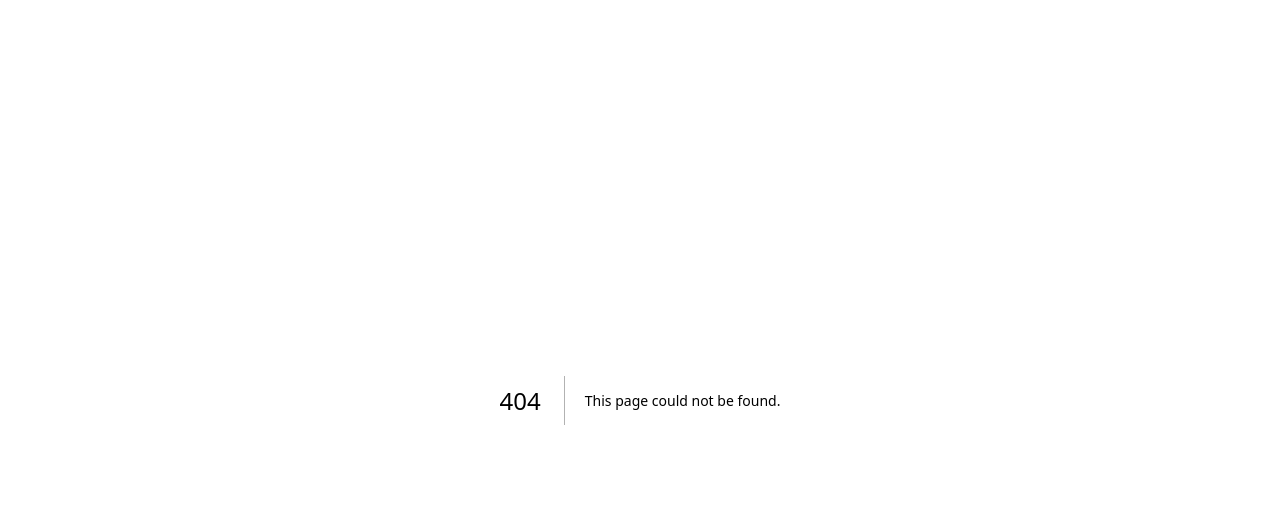
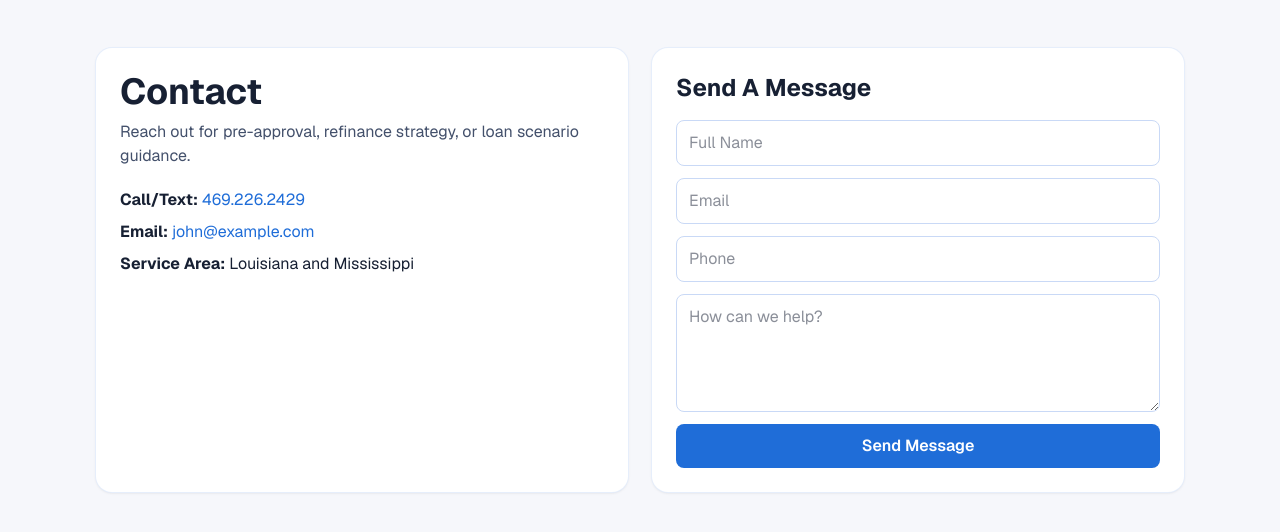
Before and after one commit to jcismail/Nola_Rate, a Next.js app: page /contact in a window 1280 px wide. Before the commit this address had no page. Shown: the top 532 px of the page. Built offline with nearby package versions, Linux system fonts and the light colour scheme.

Commit message:
feat: add contact and review pages with analytics hooks and handoff docs

```diff
--- /dev/null
+++ b/src/app/contact/page.tsx
@@ -0,0 +1,73 @@
+"use client";
+
+import { FormEvent, useState } from "react";
+
+type FormState = "idle" | "submitting" | "success" | "error";
+
+export default function ContactPage() {
+  const [state, setState] = useState<FormState>("idle");
+  const [error, setError] = useState("");
+
+  async function onSubmit(event: FormEvent<HTMLFormElement>) {
+    event.preventDefault();
+    setState("submitting");
+    setError("");
+    const formData = new FormData(event.currentTarget);
+    const payload = {
+      leadType: "contact_request",
+      page: "/contact",
+      submittedAt: new Date().toISOString(),
+      ...Object.fromEntries(formData.entries()),
+    };
+    try {
+      const res = await fetch("/api/leads", {
+        method: "POST",
+        headers: { "Content-Type": "application/json" },
+        body: JSON.stringify(payload),
+      });
+      if (!res.ok) {
+        const body = (await res.json().catch(() => ({}))) as { error?: string };
+        throw new Error(body.error || "Submission failed.");
+      }
+      setState("success");
+      event.currentTarget.reset();
+    } catch (e) {
+      setError(e instanceof Error ? e.message : "Submission failed.");
+      setState("error");
+    }
+  }
+
+  return (
+    <main className="mx-auto min-h-screen max-w-6xl px-6 py-12 md:px-8">
+      <section className="grid gap-6 md:grid-cols-2">
+        <article className="rounded-2xl bg-white p-6 shadow-sm ring-1 ring-[#e6eefb]">
+          <h1 className="text-4xl font-bold text-[#172033]">Contact</h1>
+          <p className="mt-2 text-[#43506b]">
+            Reach out for pre-approval, refinance strategy, or loan scenario guidance.
+          </p>
+          <div className="mt-5 space-y-2 text-[#172033]">
+            <p><strong>Call/Text:</strong> <a href="tel:+14692262429" className="text-[#1f6dd8]">469.226.2429</a></p>
+            <p><strong>Email:</strong> <a href="mailto:john@example.com" className="text-[#1f6dd8]">john@example.com</a></p>
+            <p><strong>Service Area:</strong> Louisiana and Mississippi</p>
+          </div>
+        </article>
+
+        <article className="rounded-2xl bg-white p-6 shadow-sm ring-1 ring-[#e6eefb]">
+          <h2 className="text-2xl font-bold text-[#172033]">Send A Message</h2>
+          <form className="mt-4 grid gap-3" onSubmit={(e) => void onSubmit(e)}>
+            <input type="text" name="company_website" autoComplete="off" tabIndex={-1} className="hidden" />
+            <input name="name" required placeholder="Full Name" className="rounded-lg border border-[#c9d9f6] px-3 py-2.5" />
+            <input name="email" required type="email" placeholder="Email" className="rounded-lg border border-[#c9d9f6] px-3 py-2.5" />
+            <input name="phone" placeholder="Phone" className="rounded-lg border border-[#c9d9f6] px-3 py-2.5" />
+            <textarea name="message" rows={4} required placeholder="How can we help?" className="rounded-lg border border-[#c9d9f6] px-3 py-2.5" />
+            <button type="submit" className="rounded-lg bg-[#1f6dd8] px-4 py-2.5 font-semibold text-white">
+              {state === "submitting" ? "Submitting..." : "Send Message"}
+            </button>
+            {state === "success" && <p className="text-sm text-green-700">Message received. We will follow up soon.</p>}
+            {state === "error" && <p className="text-sm text-red-700">{error || "Submission failed."}</p>}
+          </form>
+        </article>
+      </section>
+    </main>
+  );
+}
--- a/src/app/page.tsx
+++ b/src/app/page.tsx
@@ -80,6 +80,7 @@ export default function Home() {
   const [callState, setCallState] = useState<FormState>("idle");
   const [appState, setAppState] = useState<FormState>("idle");
   const [magnetState, setMagnetState] = useState<FormState>("idle");
+  const [formError, setFormError] = useState("");
 
   const utm = useMemo(() => {
     if (typeof window === "undefined") return {};
@@ -99,6 +100,7 @@ export default function Home() {
     setState: (state: FormState) => void
   ) {
     event.preventDefault();
+    setFormError("");
     setState("submitting");
 
     const formData = new FormData(event.currentTarget);
@@ -117,13 +119,25 @@ export default function Home() {
         body: JSON.stringify(payload),
       });
 
-      if (!res.ok) throw new Error("submit failed");
+      if (!res.ok) {
+        const body = (await res.json().catch(() => ({}))) as { error?: string };
+        throw new Error(body.error || "submit failed");
+      }
       setState("success");
       event.currentTarget.reset();
       router.push(`/thank-you?type=${leadType}`);
-    } catch {
+    } catch (error) {
+      setFormError(error instanceof Error ? error.message : "Submission failed. Please try again.");
       setState("error");
     }
+  }
+
+  function trackEvent(name: string, data?: Record<string, string>) {
+    if (typeof window === "undefined") return;
+    const eventData = { event: name, ...data };
+    (window as Window & { dataLayer?: Record<string, unknown>[] }).dataLayer?.push(
+      eventData
+    );
   }
 
   return (
@@ -162,9 +176,9 @@ export default function Home() {
                 John helps buyers compare lenders, choose the right loan strategy, and close with confidence.
               </p>
               <div className="flex flex-wrap gap-3">
-                <a href="#quote-form" className="rounded-full bg-[#f7b84d] px-5 py-3 text-sm font-semibold text-[#172033]">Get My Rate Quote</a>
-                <a href={calendlyUrl} target="_blank" rel="noopener noreferrer" className="rounded-full border border-white/50 px-5 py-3 text-sm font-semibold text-white">Schedule 15-Min Mortgage Call</a>
-                <a href="#application-form" className="rounded-full border border-white/50 px-5 py-3 text-sm font-semibold text-white">Upload Docs / Start Application</a>
+                <a href="#quote-form" onClick={() => trackEvent("cta_click", { cta: "hero_rate_quote" })} className="rounded-full bg-[#f7b84d] px-5 py-3 text-sm font-semibold text-[#172033]">Get My Rate Quote</a>
+                <a href={calendlyUrl} onClick={() => trackEvent("cta_click", { cta: "hero_schedule_call" })} target="_blank" rel="noopener noreferrer" className="rounded-full border border-white/50 px-5 py-3 text-sm font-semibold text-white">Schedule 15-Min Mortgage Call</a>
+                <a href="#application-form" onClick={() => trackEvent("cta_click", { cta: "hero_start_application" })} className="rounded-full border border-white/50 px-5 py-3 text-sm font-semibold text-white">Upload Docs / Start Application</a>
               </div>
             </div>
             <div className="space-y-4">
@@ -182,7 +196,7 @@ export default function Home() {
         <section className="mt-9 grid gap-6 lg:grid-cols-3">
           <article id="quote-form" className="rounded-2xl bg-white p-6 shadow-md ring-1 ring-[#e6eefb]">
             <h2 className="text-xl font-bold text-[#172033]">Rate Quote</h2>
-            <form className="mt-5 grid gap-3" onSubmit={(e) => void submitLead(e, "rate_quote", setQuoteState)}>
+            <form className="mt-5 grid gap-3" onSubmit={(e) => { trackEvent("form_submit_attempt", { form: "rate_quote" }); void submitLead(e, "rate_quote", setQuoteState); }}>
               <input type="text" name="company_website" autoComplete="off" tabIndex={-1} className="hidden" />
               <input name="name" required placeholder="Full Name" className="rounded-lg border border-[#c9d9f6] px-3 py-2.5" />
               <input name="email" type="email" required placeholder="Email" className="rounded-lg border border-[#c9d9f6] px-3 py-2.5" />
@@ -196,14 +210,14 @@ export default function Home() {
               </select>
               <button type="submit" className="mt-1 rounded-lg bg-[#1f6dd8] px-4 py-2.5 font-semibold text-white">{quoteState === "submitting" ? "Submitting..." : "Get My Rate Quote"}</button>
               {quoteState === "success" && <p className="text-sm text-green-700">Thanks, we received your quote request.</p>}
-              {quoteState === "error" && <p className="text-sm text-red-700">Submission failed. Please try again.</p>}
+              {quoteState === "error" && <p className="text-sm text-red-700">{formError || "Submission failed. Please try again."}</p>}
             </form>
           </article>
 
           <article className="rounded-2xl bg-white p-6 shadow-md ring-1 ring-[#e6eefb]">
             <h2 className="text-xl font-bold text-[#172033]">15-Min Call</h2>
             <a href={calendlyUrl} target="_blank" rel="noopener noreferrer" className="mt-2 inline-block text-sm font-semibold text-[#1f6dd8] underline">Book on Calendly</a>
-            <form className="mt-4 grid gap-3" onSubmit={(e) => void submitLead(e, "strategy_call", setCallState)}>
+            <form className="mt-4 grid gap-3" onSubmit={(e) => { trackEvent("form_submit_attempt", { form: "strategy_call" }); void submitLead(e, "strategy_call", setCallState); }}>
               <input type="text" name="company_website" autoComplete="off" tabIndex={-1} className="hidden" />
               <input name="name" required placeholder="Best Contact Name" className="rounded-lg border border-[#c9d9f6] px-3 py-2.5" />
               <input name="phone" required placeholder="Best Phone Number" className="rounded-lg border border-[#c9d9f6] px-3 py-2.5" />
@@ -211,13 +225,13 @@ export default function Home() {
               <input name="preferredCallTime" placeholder="Preferred Call Time" className="rounded-lg border border-[#c9d9f6] px-3 py-2.5" />
               <button type="submit" className="mt-1 rounded-lg bg-[#12345a] px-4 py-2.5 font-semibold text-white">{callState === "submitting" ? "Submitting..." : "Request Call"}</button>
               {callState === "success" && <p className="text-sm text-green-700">Call request received.</p>}
-              {callState === "error" && <p className="text-sm text-red-700">Submission failed. Please try again.</p>}
+              {callState === "error" && <p className="text-sm text-red-700">{formError || "Submission failed. Please try again."}</p>}
             </form>
           </article>
 
           <article id="application-form" className="rounded-2xl bg-white p-6 shadow-md ring-1 ring-[#e6eefb]">
             <h2 className="text-xl font-bold text-[#172033]">Start Application</h2>
-            <form className="mt-5 grid gap-3" onSubmit={(e) => void submitLead(e, "start_application", setAppState)}>
+            <form className="mt-5 grid gap-3" onSubmit={(e) => { trackEvent("form_submit_attempt", { form: "start_application" }); void submitLead(e, "start_application", setAppState); }}>
               <input type="text" name="company_website" autoComplete="off" tabIndex={-1} className="hidden" />
               <input name="name" required placeholder="Borrower Name" className="rounded-lg border border-[#c9d9f6] px-3 py-2.5" />
               <input name="email" type="email" required placeholder="Email" className="rounded-lg border border-[#c9d9f6] px-3 py-2.5" />
@@ -226,7 +240,7 @@ export default function Home() {
               <input name="timeline" placeholder="Purchase Timeline" className="rounded-lg border border-[#c9d9f6] px-3 py-2.5" />
               <button type="submit" className="mt-1 rounded-lg bg-[#12345a] px-4 py-2.5 font-semibold text-white">{appState === "submitting" ? "Submitting..." : "Start Application"}</button>
               {appState === "success" && <p className="text-sm text-green-700">Application request received.</p>}
-              {appState === "error" && <p className="text-sm text-red-700">Submission failed. Please try again.</p>}
+              {appState === "error" && <p className="text-sm text-red-700">{formError || "Submission failed. Please try again."}</p>}
             </form>
           </article>
         </section>
@@ -278,7 +292,7 @@ export default function Home() {
 
         <section className="mt-9 rounded-2xl bg-white p-6 shadow-sm">
           <h2 className="text-xl font-bold text-[#172033]">Lead Magnet Download</h2>
-          <form className="mt-4 grid gap-3 sm:grid-cols-2" onSubmit={(e) => void submitLead(e, "lead_magnet", setMagnetState)}>
+          <form className="mt-4 grid gap-3 sm:grid-cols-2" onSubmit={(e) => { trackEvent("form_submit_attempt", { form: "lead_magnet" }); void submitLead(e, "lead_magnet", setMagnetState); }}>
             <input type="text" name="company_website" autoComplete="off" tabIndex={-1} className="hidden" />
             <input name="name" required placeholder="Name" className="rounded-lg border border-[#c9d9f6] px-3 py-2.5" />
             <input name="email" type="email" required placeholder="Email" className="rounded-lg border border-[#c9d9f6] px-3 py-2.5" />
@@ -291,8 +305,19 @@ export default function Home() {
             </select>
             <button type="submit" className="sm:col-span-2 rounded-lg bg-[#1f6dd8] px-4 py-2.5 font-semibold text-white">{magnetState === "submitting" ? "Submitting..." : "Send Me The Guide"}</button>
             {magnetState === "success" && <p className="sm:col-span-2 text-sm text-green-700">Request received. John can follow up with the guide.</p>}
-            {magnetState === "error" && <p className="sm:col-span-2 text-sm text-red-700">Submission failed. Please try again.</p>}
+            {magnetState === "error" && <p className="sm:col-span-2 text-sm text-red-700">{formError || "Submission failed. Please try again."}</p>}
           </form>
+        </section>
+
+        <section className="mt-9 grid gap-4 sm:grid-cols-2">
+          <a href="/review-us" className="rounded-2xl bg-white p-5 shadow-sm ring-1 ring-[#e6eefb]">
+            <h3 className="text-xl font-bold text-[#172033]">Review Us</h3>
+            <p className="mt-1 text-[#43506b]">Help local buyers find a trusted mortgage advisor.</p>
+          </a>
+          <a href="/contact" className="rounded-2xl bg-white p-5 shadow-sm ring-1 ring-[#e6eefb]">
+            <h3 className="text-xl font-bold text-[#172033]">Contact</h3>
+            <p className="mt-1 text-[#43506b]">Call, text, or send your scenario for next-step guidance.</p>
+          </a>
         </section>
 
         <footer className="mt-9 overflow-hidden rounded-2xl border border-[#0c1b4a] bg-[#020a39] text-white">
--- /dev/null
+++ b/src/app/review-us/page.tsx
@@ -0,0 +1,26 @@
+import Link from "next/link";
+
+export default function ReviewUsPage() {
+  return (
+    <main className="mx-auto min-h-screen max-w-4xl px-6 py-12 md:px-8">
+      <section className="rounded-2xl bg-white p-8 shadow-sm ring-1 ring-[#e6eefb]">
+        <h1 className="text-4xl font-bold text-[#172033]">Review Us</h1>
+        <p className="mt-3 text-lg text-[#43506b]">
+          Your feedback helps families in Louisiana and Mississippi find a trusted local mortgage guide.
+        </p>
+        <a
+          href="#"
+          className="mt-6 inline-block rounded-lg bg-[#1f6dd8] px-5 py-3 font-semibold text-white hover:bg-[#195ebd]"
+        >
+          Leave A Google Review (Placeholder)
+        </a>
+        <p className="mt-4 text-sm text-[#5d6d86]">
+          Replace placeholder with John&apos;s Google Business Profile review URL.
+        </p>
+        <Link href="/" className="mt-6 inline-block text-sm font-semibold text-[#1f6dd8] underline">
+          Back to Homepage
+        </Link>
+      </section>
+    </main>
+  );
+}
```
Also changed, not shown: 2 other files (tests, documents, lock files or other folders).
